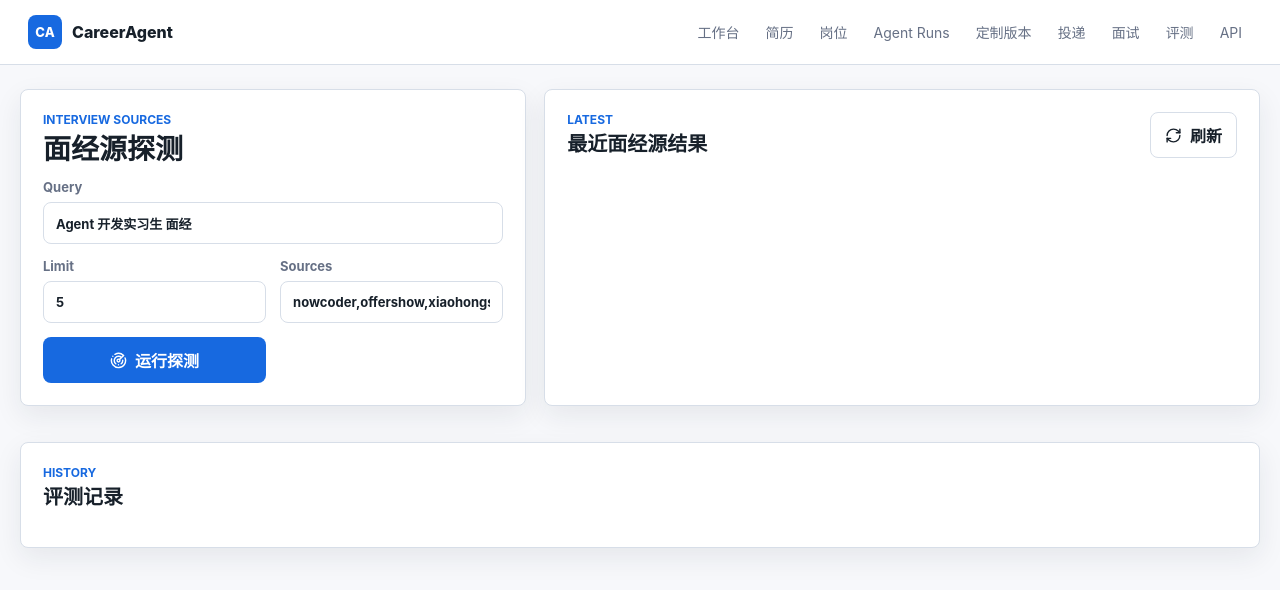
After one commit to Yonhen233/CareerAgent, a FastAPI app: template app/templates/evaluations.html in a window 1280 px wide. The commit adds this page. Shown: the top 590 px of the page. Run offline with FastAPI, Linux system fonts and the light colour scheme; the template is opened without the code that fills it: most values are stand-ins (such as "Sample title", 1, 10 or a date in 2020); some libraries are stand-ins or nearby versions.

Commit message:
Add evaluation dashboard for interview sources

```diff
--- a/app/frontend/routes.py
+++ b/app/frontend/routes.py
@@ -42,3 +42,8 @@ def applications(request: Request):
 @router.get("/ui/interview-prep", response_class=HTMLResponse)
 def interview_prep(request: Request):
     return templates.TemplateResponse(request, "interview_prep.html", {"page": "interview_prep"})
+
+
+@router.get("/ui/evaluations", response_class=HTMLResponse)
+def evaluations(request: Request):
+    return templates.TemplateResponse(request, "evaluations.html", {"page": "evaluations"})
--- a/app/static/js/main.js
+++ b/app/static/js/main.js
@@ -267,6 +267,91 @@ async function loadInterviewExperiences() {
   });
 }
 
+function metricCell(label, value) {
+  return `<div><strong>${escapeHtml(label)}</strong><div class="meta">${escapeHtml(value)}</div></div>`;
+}
+
+function percent(value) {
+  return `${Math.round(Number(value || 0) * 100)}%`;
+}
+
+function evaluationSummaryGrid(summary) {
+  const type = summary.evaluation_type || "";
+  if (type === "interview_source_smoke") {
+    return `
+      ${metricCell("可达源", percent(summary.reachable_source_rate))}
+      ${metricCell("有结果源", percent(summary.result_source_rate))}
+      ${metricCell("结果数", summary.total_result_count || 0)}
+      ${metricCell("面经信号", percent(summary.interview_signal_rate))}
+      ${metricCell("岗位相关", percent(summary.query_relevance_rate))}
+      ${metricCell("可抽取", percent(summary.content_extractable_rate))}
+    `;
+  }
+  return `
+    ${metricCell("状态", summary.status || "-")}
+    ${metricCell("样例数", summary.case_count ?? summary.total_result_count ?? "-")}
+    ${metricCell("通过率", summary.pass_rate !== undefined ? percent(summary.pass_rate) : "-")}
+  `;
+}
+
+function renderInterviewSourceSmoke(run) {
+  const summary = run?.summary_json || {};
+  const cases = run?.case_results_json || [];
+  if (!run || summary.evaluation_type !== "interview_source_smoke") {
+    return `<div class="item meta">暂无面经源探测结果</div>`;
+  }
+  return `
+    <article class="item">
+      <div class="item-title">
+        <span>#${run.id} ${escapeHtml(summary.query || "面经源探测")}</span>
+        <span class="status-pill ${summary.status === "completed" ? "ok" : ""}">${escapeHtml(summary.status || run.status)}</span>
+      </div>
+      <div class="meta">sources=${escapeHtml((summary.sources || []).join(", "))} / latency=${escapeHtml(summary.latency_ms || 0)}ms</div>
+      <div class="validation-panel ${summary.status === "completed" ? "validation-ok" : "validation-risk"}">
+        <div class="validation-grid">${evaluationSummaryGrid(summary)}</div>
+      </div>
+      ${summary.source_errors && Object.keys(summary.source_errors).length ? `<h3>源错误</h3><pre>${escapeHtml(JSON.stringify(summary.source_errors, null, 2))}</pre>` : ""}
+      ${cases.map((row) => `
+        <h3>${escapeHtml(row.source)} <span class="tag">${escapeHtml(row.status)}</span></h3>
+        <div class="meta">可达=${escapeHtml(row.source_reachable)} / 结果=${escapeHtml(row.result_count || 0)} / 耗时=${escapeHtml(row.latency_ms || 0)}ms</div>
+        <ul class="compact-list">${(row.sample_experiences || []).slice(0, 3).map((item) => `
+          <li>
+            <span class="tag">${item.interview_signal ? "面经" : "弱信号"}</span>
+            <span class="tag">${item.query_relevant ? "相关" : "低相关"}</span>
+            ${item.url ? `<a href="${escapeHtml(item.url)}" target="_blank">${escapeHtml(item.title)}</a>` : escapeHtml(item.title)}
+            <div class="meta">${escapeHtml(item.snippet_preview || "")}</div>
+          </li>
+        `).join("")}</ul>
+      `).join("")}
+    </article>
+  `;
+}
+
+async function loadEvaluationRuns() {
+  const rows = await api("/evaluations/results");
+  const latestInterviewSource = rows.find((row) => row.summary_json?.evaluation_type === "interview_source_smoke");
+  const sourceTarget = $("#interview-source-smoke-result");
+  if (sourceTarget) {
+    sourceTarget.innerHTML = renderInterviewSourceSmoke(latestInterviewSource);
+  }
+  renderItems("#evaluation-runs-list", rows, (row) => {
+    const summary = row.summary_json || {};
+    return `
+      <article class="item">
+        <div class="item-title">
+          <span>#${row.id} ${escapeHtml(row.name)}</span>
+          <span class="status-pill ${summary.status === "completed" ? "ok" : ""}">${escapeHtml(summary.status || "recorded")}</span>
+        </div>
+        <div class="meta">${escapeHtml(summary.evaluation_type || row.name)} / ${escapeHtml(row.created_at || "")}</div>
+        <div class="validation-panel">
+          <div class="validation-grid">${evaluationSummaryGrid(summary)}</div>
+        </div>
+      </article>
+    `;
+  });
+  if (window.lucide) window.lucide.createIcons();
+}
+
 function bindForms() {
   $("#upload-profile-form")?.addEventListener("submit", async (event) => {
     event.preventDefault();
@@ -449,6 +534,22 @@ function bindForms() {
     loadInterviewPreps();
   });
 
+  $("#interview-source-smoke-form")?.addEventListener("submit", async (event) => {
+    event.preventDefault();
+    const raw = formJson(event.currentTarget);
+    const params = new URLSearchParams();
+    params.set("query", raw.query || "Agent 开发实习生 面经");
+    params.set("limit", String(Number(raw.limit || 5)));
+    (raw.sources || "")
+      .split(",")
+      .map((item) => item.trim())
+      .filter(Boolean)
+      .forEach((source) => params.append("sources", source));
+    await api(`/evaluations/interview-source-smoke?${params.toString()}`, { method: "POST" });
+    toast("面经源探测完成");
+    await loadEvaluationRuns();
+  });
+
   document.querySelectorAll("[data-refresh]").forEach((button) => {
     button.addEventListener("click", () => {
       const key = button.dataset.refresh;
@@ -462,6 +563,7 @@ function bindForms() {
       if (key === "applications") loadApplications();
       if (key === "interview-prep") loadInterviewPreps();
       if (key === "interview-experience") loadInterviewExperiences();
+      if (key === "evaluations") loadEvaluationRuns();
     });
   });
 }
@@ -483,6 +585,7 @@ async function bootstrap() {
       await loadInterviewExperiences();
       await loadInterviewPreps();
     }
+    if (page === "evaluations") await loadEvaluationRuns();
   } catch (error) {
     toast(error.message);
   }
--- a/app/templates/base.html
+++ b/app/templates/base.html
@@ -21,6 +21,7 @@
         <a href="/ui/resumes" class="{{ 'active' if page == 'resumes' else '' }}">定制版本</a>
         <a href="/ui/applications" class="{{ 'active' if page == 'applications' else '' }}">投递</a>
         <a href="/ui/interview-prep" class="{{ 'active' if page == 'interview_prep' else '' }}">面试</a>
+        <a href="/ui/evaluations" class="{{ 'active' if page == 'evaluations' else '' }}">评测</a>
         <a href="/docs">API</a>
       </nav>
     </header>
--- /dev/null
+++ b/app/templates/evaluations.html
@@ -0,0 +1,40 @@
+{% extends "base.html" %}
+{% block content %}
+<section class="workspace-grid">
+  <div class="panel span-5">
+    <div class="panel-heading compact">
+      <div>
+        <p class="eyebrow">Interview sources</p>
+        <h1>面经源探测</h1>
+      </div>
+    </div>
+    <form id="interview-source-smoke-form" class="form-grid">
+      <label class="wide">Query<input name="query" value="Agent 开发实习生 面经" required></label>
+      <label>Limit<input name="limit" type="number" min="1" max="10" value="5"></label>
+      <label>Sources<input name="sources" value="nowcoder,offershow,xiaohongshu"></label>
+      <button class="primary" type="submit"><i data-lucide="radar"></i> 运行探测</button>
+    </form>
+  </div>
+
+  <div class="panel span-7">
+    <div class="panel-heading compact">
+      <div>
+        <p class="eyebrow">Latest</p>
+        <h2>最近面经源结果</h2>
+      </div>
+      <button class="ghost" data-refresh="evaluations"><i data-lucide="refresh-cw"></i> 刷新</button>
+    </div>
+    <div id="interview-source-smoke-result" class="result-list"></div>
+  </div>
+</section>
+
+<section class="panel">
+  <div class="panel-heading compact">
+    <div>
+      <p class="eyebrow">History</p>
+      <h2>评测记录</h2>
+    </div>
+  </div>
+  <div id="evaluation-runs-list" class="result-list"></div>
+</section>
+{% endblock %}
--- a/app/templates/index.html
+++ b/app/templates/index.html
@@ -44,6 +44,7 @@
       <a class="action-row" href="/ui/agent-runs"><i data-lucide="route"></i><span>执行可追踪 Agent 工作流</span></a>
       <a class="action-row" href="/ui/applications"><i data-lucide="send"></i><span>查看投递包与状态</span></a>
       <a class="action-row" href="/ui/interview-prep"><i data-lucide="messages-square"></i><span>生成面试准备包</span></a>
+      <a class="action-row" href="/ui/evaluations"><i data-lucide="activity"></i><span>查看评测与面经源探测</span></a>
     </div>
   </aside>
 </section>
```
Also changed, not shown: docs/DEVELOPMENT_LOG.md (+32 -0 lines), docs/EVALUATION.md (+2 -0 lines), tests/test_frontend_pages.py (+10 -0 lines), README.md.
